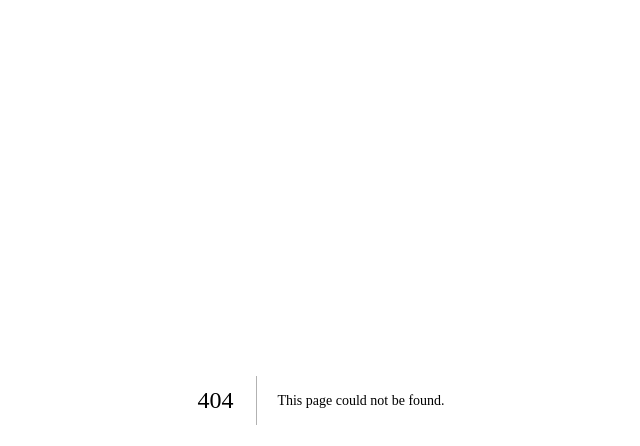
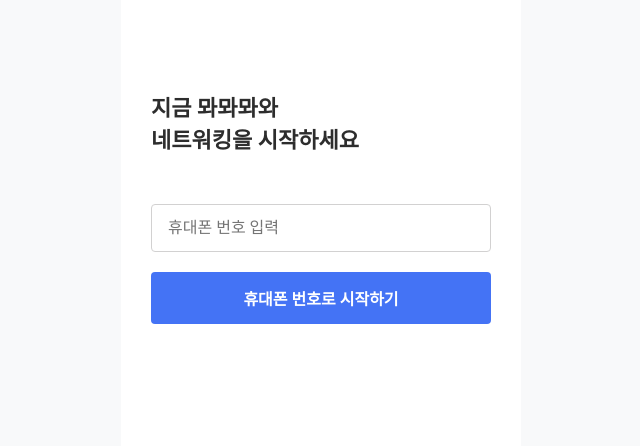
Before and after one commit to guesung/unithon-client-publish, a Next.js app: page /login in a window 1280 px wide. Before the commit this address had no page. Shown: the top 446 px of the page, without its empty margins (319-959 px from the left). Built offline with nearby package versions, Linux system fonts and the light colour scheme.

Commit message:
fix: 기본 속성 타입 수정

```diff
--- a/src/components/common/Button.tsx
+++ b/src/components/common/Button.tsx
@@ -1,9 +1,9 @@
-import { HTMLAttributes } from "react";
+import { ButtonHTMLAttributes, HTMLAttributes } from "react";
 import { styled } from "styled-components";
 
 type Size = "small" | "medium";
 
-interface Props extends HTMLAttributes<HTMLButtonElement> {
+interface Props extends ButtonHTMLAttributes<HTMLButtonElement> {
   size: Size;
   label: string;
 }
--- a/src/components/common/Input.tsx
+++ b/src/components/common/Input.tsx
@@ -1,9 +1,10 @@
-import { ChangeEvent, HTMLAttributes } from "react";
+import { noInputNumberArrow } from "@/styles";
+import { ChangeEvent, HTMLAttributes, HTMLInputTypeAttribute, InputHTMLAttributes } from "react";
 import { styled } from "styled-components";
 
 type Size = "large" | "medium";
 
-interface Props extends Omit<HTMLAttributes<HTMLInputElement>, "onChange"> {
+interface Props extends Omit<InputHTMLAttributes<HTMLInputElement>, "onChange" | "size"> {
   size: Size;
   value: string;
   onChange: (value: string) => void;
@@ -42,4 +43,6 @@ const BaseInput = styled.input<{ size: Size }>`
   font-size: ${({ size }) => (size === "large" ? "1.6rem" : "1.2rem")};
   font-weight: 400;
   color: #2d2d2d;
+
+  ${noInputNumberArrow}
 `;
--- /dev/null
+++ b/src/pages/createProfile/index.tsx
@@ -0,0 +1,3 @@
+export default function Page() {
+  return <></>;
+}
--- /dev/null
+++ b/src/pages/login/index.tsx
@@ -0,0 +1,55 @@
+import WebAppLayout from "@/components/WebAppLayout";
+import Button from "@/components/common/Button";
+import Input from "@/components/common/Input";
+import useLoginQuery from "@/queries/useLoginQuery";
+import { useRouter } from "next/navigation";
+import { FormEvent, useState } from "react";
+import { styled } from "styled-components";
+
+export default function Page() {
+  const [value, setValue] = useState("");
+  const { refetch } = useLoginQuery(value);
+  const router = useRouter();
+  const handleChange = (value: string) => {
+    setValue(value);
+  };
+
+  const handleSubmit = (e: FormEvent<HTMLFormElement>) => {
+    e.preventDefault();
+
+    if (value.length < 11) {
+      return;
+    }
+
+    refetch();
+    router.push("createProfile");
+  };
+
+  return (
+    <WebAppLayout>
+      <TitleWrapper>
+        <Title>지금 뫄뫄뫄와</Title>
+        <Title>네트워킹을 시작하세요</Title>
+      </TitleWrapper>
+      <FormWrapper onSubmit={handleSubmit}>
+        <Input type="number" size="large" value={value} placeholder="휴대폰 번호 입력" onChange={handleChange} />
+        <Button type="submit" size="medium" label="휴대폰 번호로 시작하기" />
+      </FormWrapper>
+    </WebAppLayout>
+  );
+}
+
+const TitleWrapper = styled.h1`
+  margin-top: 90px;
+`;
+const Title = styled.span`
+  display: block;
+  font-size: 2.2rem;
+  font-weight: 700;
+`;
+const FormWrapper = styled.form`
+  display: flex;
+  flex-direction: column;
+  gap: 20px;
+  margin-top: 50px;
+`;
--- a/src/queries/useLoginQuery.ts
+++ b/src/queries/useLoginQuery.ts
@@ -9,7 +9,11 @@ const fetch = async (phoneNumber: string) => {
 };
 
 const useLoginQuery = (phoneNumber: string) => {
-  return useQuery(queryKeys.login, () => fetch(phoneNumber), { enabled: false });
+  return useQuery(queryKeys.login, () => fetch(phoneNumber), {
+    enabled: false,
+    cacheTime: Infinity,
+    staleTime: Infinity,
+  });
 };
 
 export default useLoginQuery;
--- /dev/null
+++ b/src/styles/index.ts
@@ -0,0 +1,9 @@
+import { css } from "styled-components";
+
+export const noInputNumberArrow = css`
+  &::-webkit-outer-spin-button,
+  &::-webkit-inner-spin-button {
+    -webkit-appearance: none;
+    margin: 0;
+  }
+`;
```
